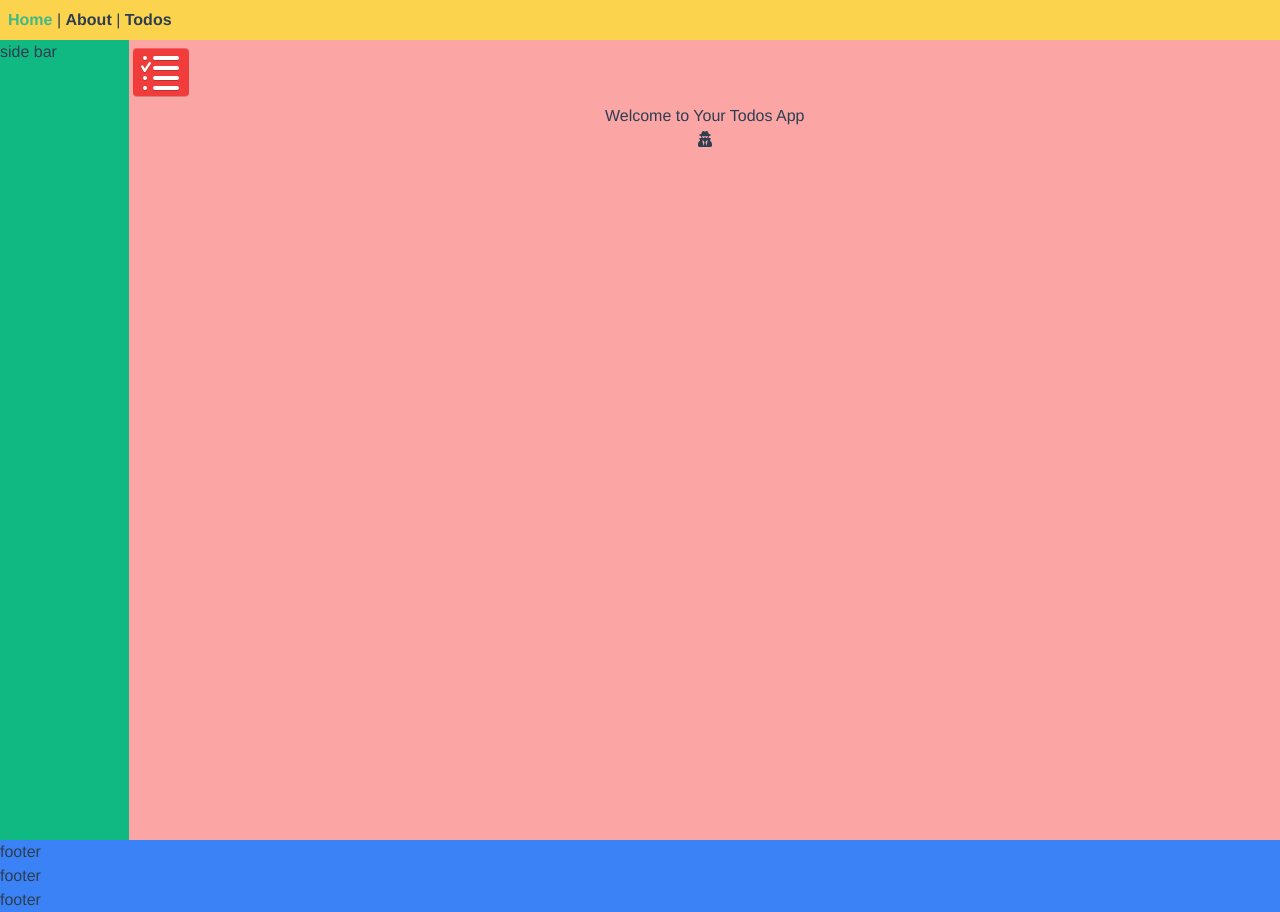
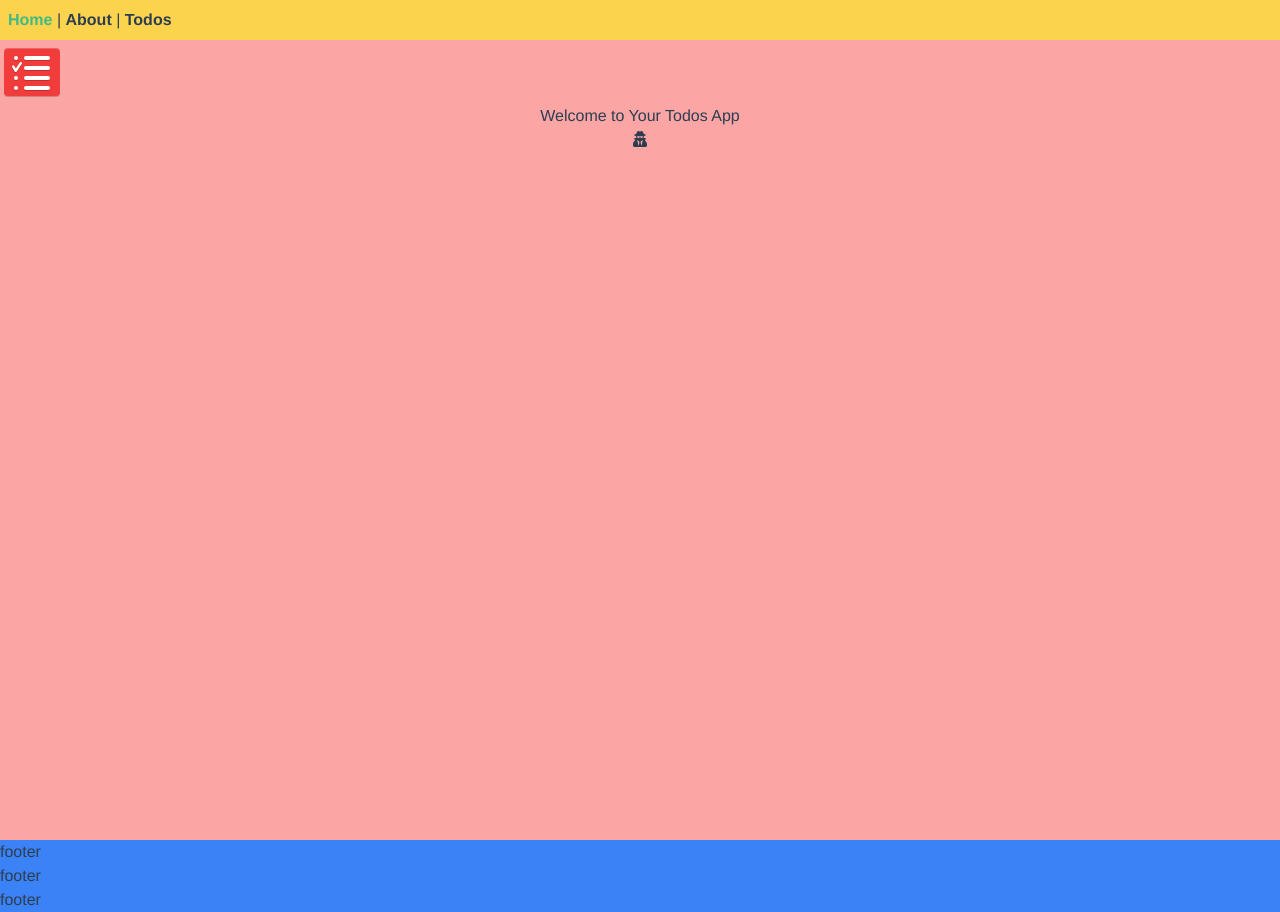
Before and after one commit to wael-ali/dockerized_node_mongodb_api, a Vue app in the folder frontend/: page / in a window 1280 px wide. Built offline with nearby package versions, Linux system fonts and the light colour scheme.

Commit message:
remove sidebar from grid

```diff
--- a/frontend/src/App.vue
+++ b/frontend/src/App.vue
@@ -6,9 +6,6 @@
       <router-link :to="{ path: 'todos' }">Todos</router-link>
     </div>
     <div class="flex">
-      <div class="bg-green-500 w-36">
-        side bar
-      </div>
       <div class="text-center bg-red-300 min-h-screen w-full">
         <router-view/>
       </div>
```
